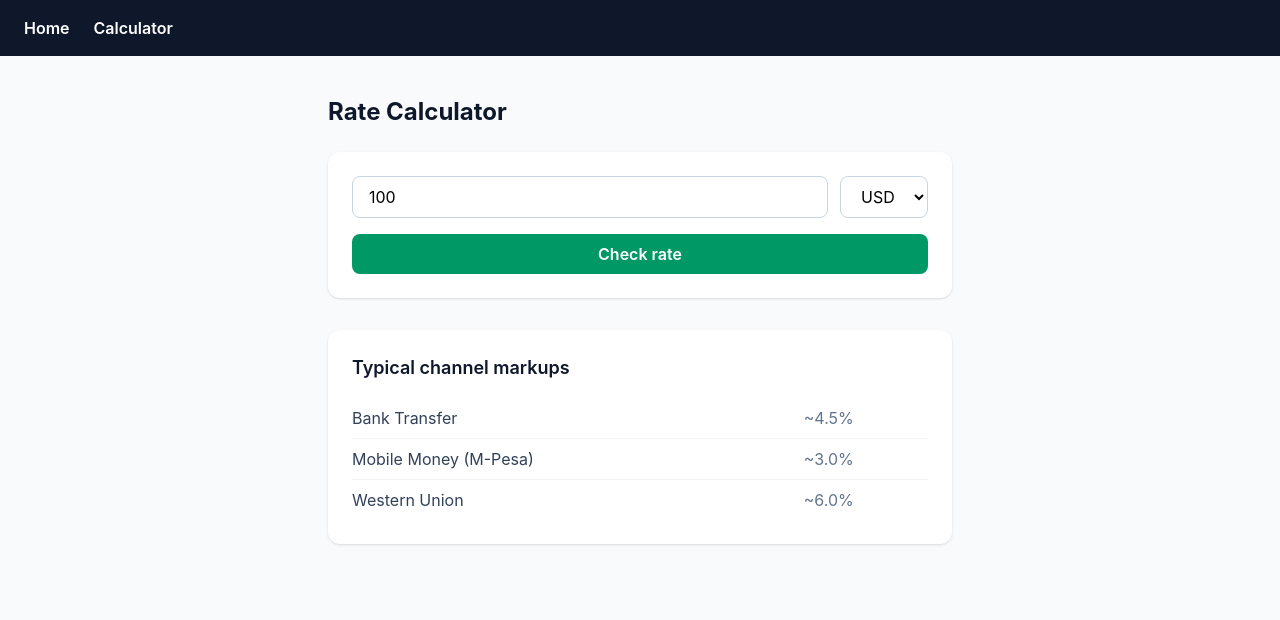
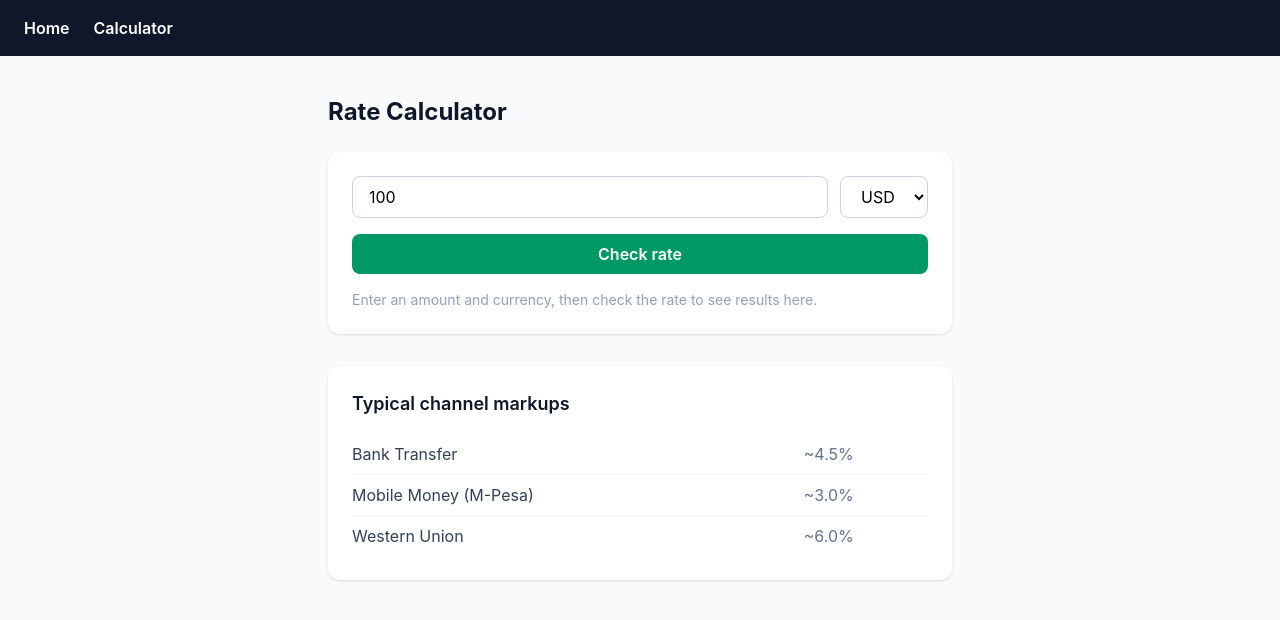
Before and after one commit to caroline568/pesarate, a React (Vite) app: page /calculator in a window 1280 px wide. Shown: the top 620 px of the page. Built offline with nearby package versions, Linux system fonts and the light colour scheme.

Commit message:
Add input validation, empty state, KES option, hero image, and comments

```diff
--- a/src/App.jsx
+++ b/src/App.jsx
@@ -6,6 +6,7 @@ function App() {
   return (
     <BrowserRouter>
       <div className="min-h-screen bg-slate-50">
+        {/* nav is outside Routes so it persists across every page */}
         <nav className="flex gap-6 px-6 py-4 bg-slate-900 text-white">
           <Link to="/" className="font-semibold hover:text-emerald-400">Home</Link>
           <Link to="/calculator" className="font-semibold hover:text-emerald-400">Calculator</Link>
--- a/src/components/ComparisonTable.jsx
+++ b/src/components/ComparisonTable.jsx
@@ -1,3 +1,5 @@
+// Placeholder channel data — illustrative markups, not live figures.
+// In Phase 2 this becomes real data fetched from the backend.
 const CHANNEL_MARKUPS = [
   { name: "Bank Transfer", markup: 0.045 },
   { name: "Mobile Money (M-Pesa)", markup: 0.03 },
--- a/src/pages/CalculatorPage.jsx
+++ b/src/pages/CalculatorPage.jsx
@@ -11,6 +11,14 @@ export default function CalculatorPage() {
   const [error, setError] = useState(null);
 
   async function handleCheck() {
+    // Guard against invalid amounts before making a network request at all —
+    // this is basic input validation to handle the edge case of a zero,
+    // negative, or empty amount.
+    if (!amount || amount <= 0) {
+      setError("Enter an amount greater than 0.");
+      return;
+    }
+
     setLoading(true);
     setError(null);
     try {
@@ -42,6 +50,7 @@ export default function CalculatorPage() {
         <div className="flex gap-3">
           <input
             type="number"
+            min="0"
             value={amount}
             onChange={(e) => setAmount(Number(e.target.value))}
             className="flex-1 border border-slate-300 rounded-lg px-4 py-2 focus:outline-none focus:ring-2 focus:ring-emerald-500"
@@ -54,6 +63,8 @@ export default function CalculatorPage() {
             <option value="USD">USD</option>
             <option value="GBP">GBP</option>
             <option value="EUR">EUR</option>
+            {/* Included for completeness — converting KES to itself returns a rate of 1 */}
+            <option value="KES">KES</option>
           </select>
         </div>
 
@@ -66,6 +77,13 @@ export default function CalculatorPage() {
         </button>
 
         {error && <p className="text-red-600 text-sm">{error}</p>}
+
+        {/* Empty state: guides a first-time user before they've checked anything */}
+        {!result && !error && !loading && (
+          <p className="text-slate-400 text-sm">
+            Enter an amount and currency, then check the rate to see results here.
+          </p>
+        )}
 
         {result && (
           <div className="border-t border-slate-200 pt-4 space-y-3">
--- a/src/pages/Home.jsx
+++ b/src/pages/Home.jsx
@@ -1,8 +1,10 @@
 import { Link } from "react-router-dom";
+import hero from "../assets/hero.png";
 
 export default function Home() {
   return (
     <div className="text-center">
+      <img src={hero} alt="" className="w-40 mx-auto mb-6" />
       <h1 className="text-4xl font-bold text-slate-900 mb-4">PesaRate</h1>
       <p className="text-slate-600 leading-relaxed mb-8">
         Sending or receiving money across currencies? Banks and mobile money
```
